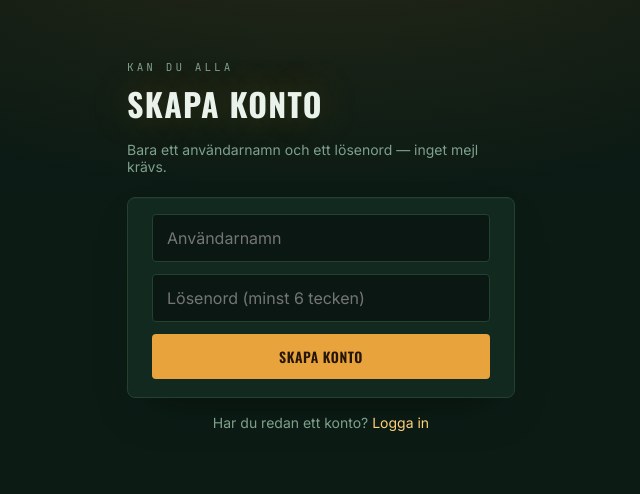
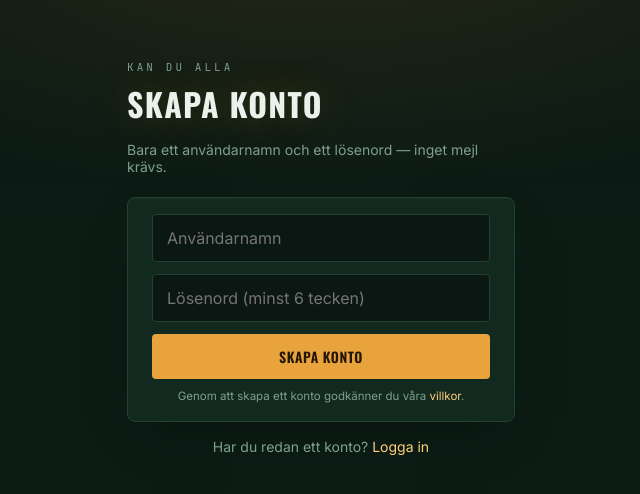
Before and after one commit to GreekInSweden/vemvetmest, a Next.js app: page /signup in a window 1280 px wide. Shown: the top 494 px of the page, without its empty margins (319-959 px from the left). Built offline with nearby package versions, Linux system fonts and the light colour scheme; no server answers.

Commit message:
Add files via upload

```diff
--- a/app/page.js
+++ b/app/page.js
@@ -400,6 +400,9 @@ export default function Dashboard() {
           ? <>Vill du skapa eller gå med i en liga? Det gör du under <a href="/profil">Min profil</a>.</>
           : <>Redo att tävla på riktigt? <a href="/signup">Skapa ett konto</a> — tar under en minut.</>
         }
+        <div style={{ marginTop: 8, fontSize: 11.5 }}>
+          <a href="/villkor">Villkor</a>
+        </div>
       </footer>
     </div>
   );
--- a/app/prenumerera/page.js
+++ b/app/prenumerera/page.js
@@ -273,6 +273,11 @@ export default function PrenumereraPage() {
               När betalningen har registrerats aktiveras kontot manuellt inom kort — det här är
               i uppstartsläge inget som sker automatiskt än.
             </p>
+            <p className="subhead" style={{ fontSize: 11, marginTop: 10 }}>
+              Genom att betala godkänner du våra <a href="/villkor" target="_blank" rel="noreferrer">villkor</a>,
+              inklusive att tjänsten aktiveras direkt och att ångerrätten därmed upphör i samband
+              med aktivering.
+            </p>
           </>
         )}
       </div>
--- a/app/signup/page.js
+++ b/app/signup/page.js
@@ -80,6 +80,9 @@ export default function SignupPage() {
         <button className="btn btn-primary" type="submit" disabled={loading}>
           {loading ? 'Skapar konto…' : 'Skapa konto'}
         </button>
+        <p className="subhead" style={{ fontSize: 11.5, textAlign: 'center', marginTop: 10, marginBottom: 0 }}>
+          Genom att skapa ett konto godkänner du våra <a href="/villkor" target="_blank" rel="noreferrer">villkor</a>.
+        </p>
       </form>
 
       <p className="subhead" style={{ marginTop: 16, textAlign: 'center' }}>
```
